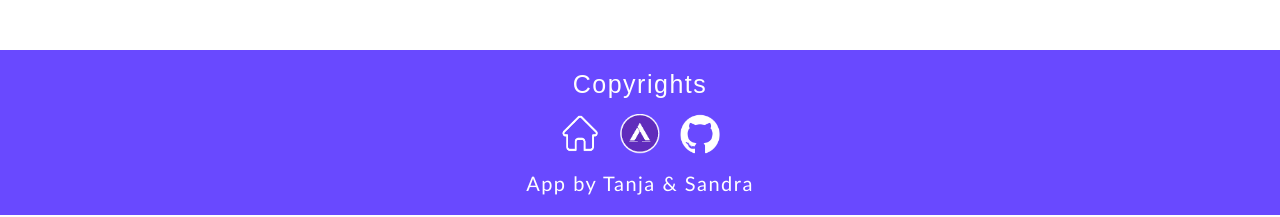
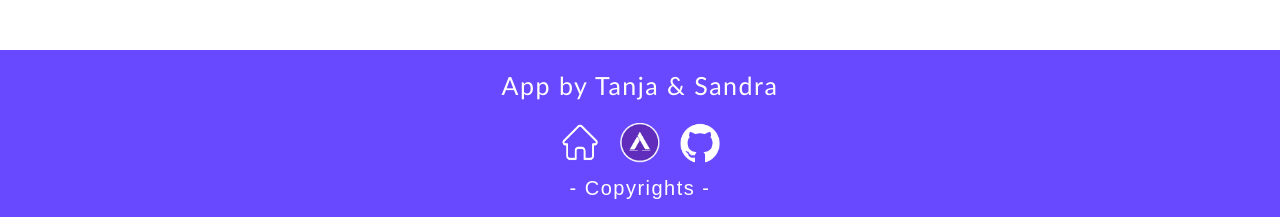
Before and after one commit to Nubiluma/cbe-abschlussprojekt, a Vue app: page /#/ in a window 1280 px wide. Shown: the part 2932-3149 px from the top of the page. Built offline with nearby package versions, Linux system fonts and the light colour scheme; no server answers.

Commit message:
#24: change some stylings and add hover effect

```diff
--- a/src/App.vue
+++ b/src/App.vue
@@ -7,9 +7,7 @@
     <RouterView />
   </main>
   <footer>
-    <button @click="navigateToCopyrights" class="copyrights-link">
-      Copyrights
-    </button>
+    <p class="credits">App by Tanja & Sandra</p>
     <div class="link-icons-container">
       <a href="./">
         <img class="icon" src="home.png" alt="home icon" />
@@ -26,7 +24,9 @@
         ><img class="icon" src="github.png" alt="github icon"
       /></a>
     </div>
-    <p class="credits">App by Tanja & Sandra</p>
+    <button @click="navigateToCopyrights" class="copyrights-link">
+      - Copyrights -
+    </button>
   </footer>
 </template>
 
@@ -44,6 +44,7 @@ const navigateToCopyrights = () => {
 .icon {
   height: 4rem;
   cursor: pointer;
+  margin-block: 1.25rem 0.25rem;
 }
 
 a {
--- a/src/style.css
+++ b/src/style.css
@@ -83,18 +83,21 @@ button {
 }
 
 .credits {
-  font-size: 2rem;
+  font-size: 2.5rem;
   letter-spacing: 0.15rem;
-  margin-top: 0.5rem;
 }
+
 .copyrights-link {
   border: none;
   background-color: transparent;
   color: white;
-  font-size: 2.5rem;
+  font-size: 2rem;
   letter-spacing: 0.15rem;
-  margin-bottom: 0.5rem;
   cursor: pointer;
+}
+
+.copyrights-link:hover {
+  font-size: 2.25rem;
 }
 
 .slides {
--- a/src/views/CopyrightsView.vue
+++ b/src/views/CopyrightsView.vue
@@ -22,7 +22,7 @@ h1 {
 }
 
 .links-container {
-  margin-inline: auto;
+  margin: 5rem auto;
   width: 50%;
   display: grid;
   grid-template-columns: 1fr 1fr 1fr;
```
